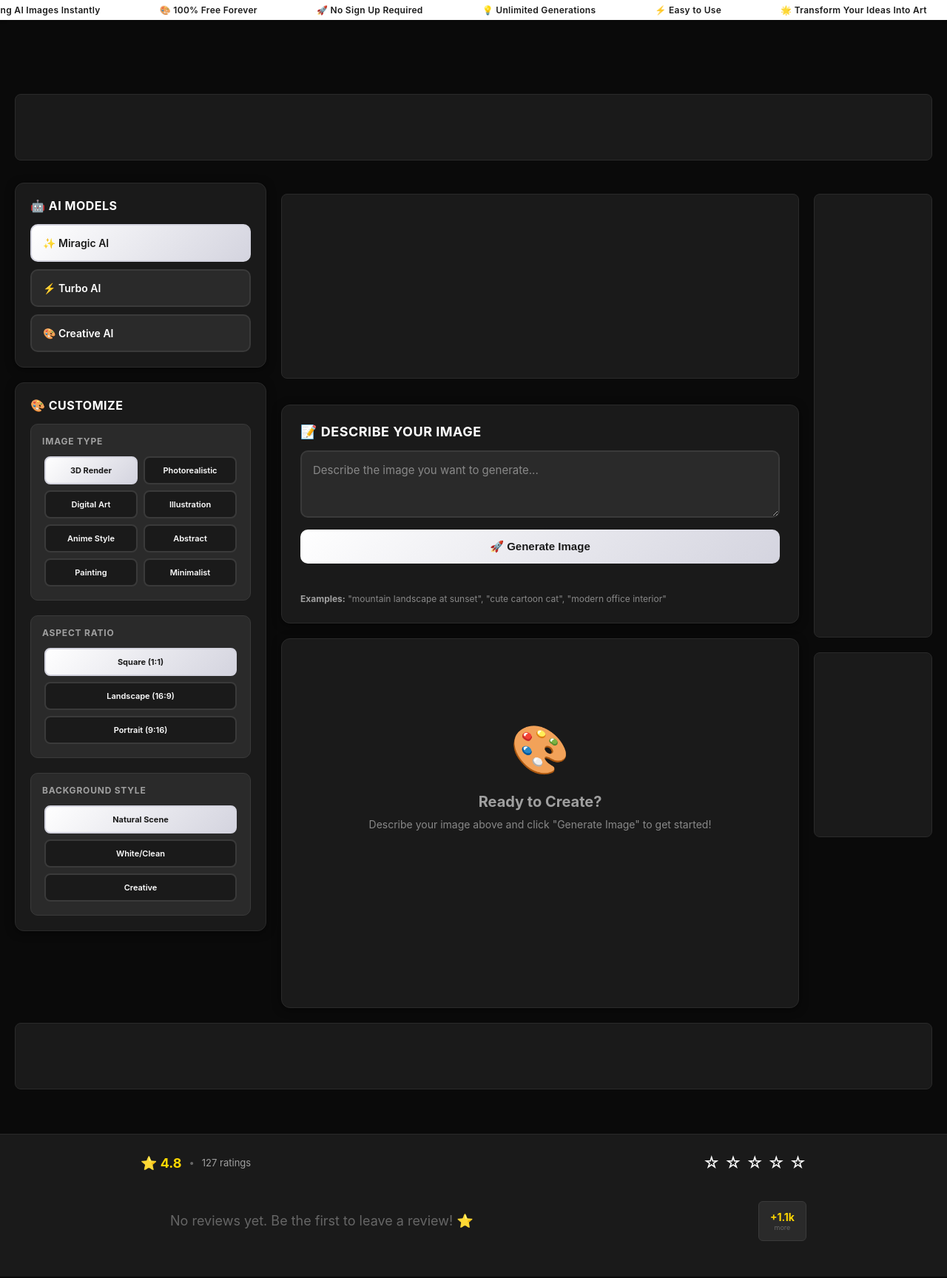
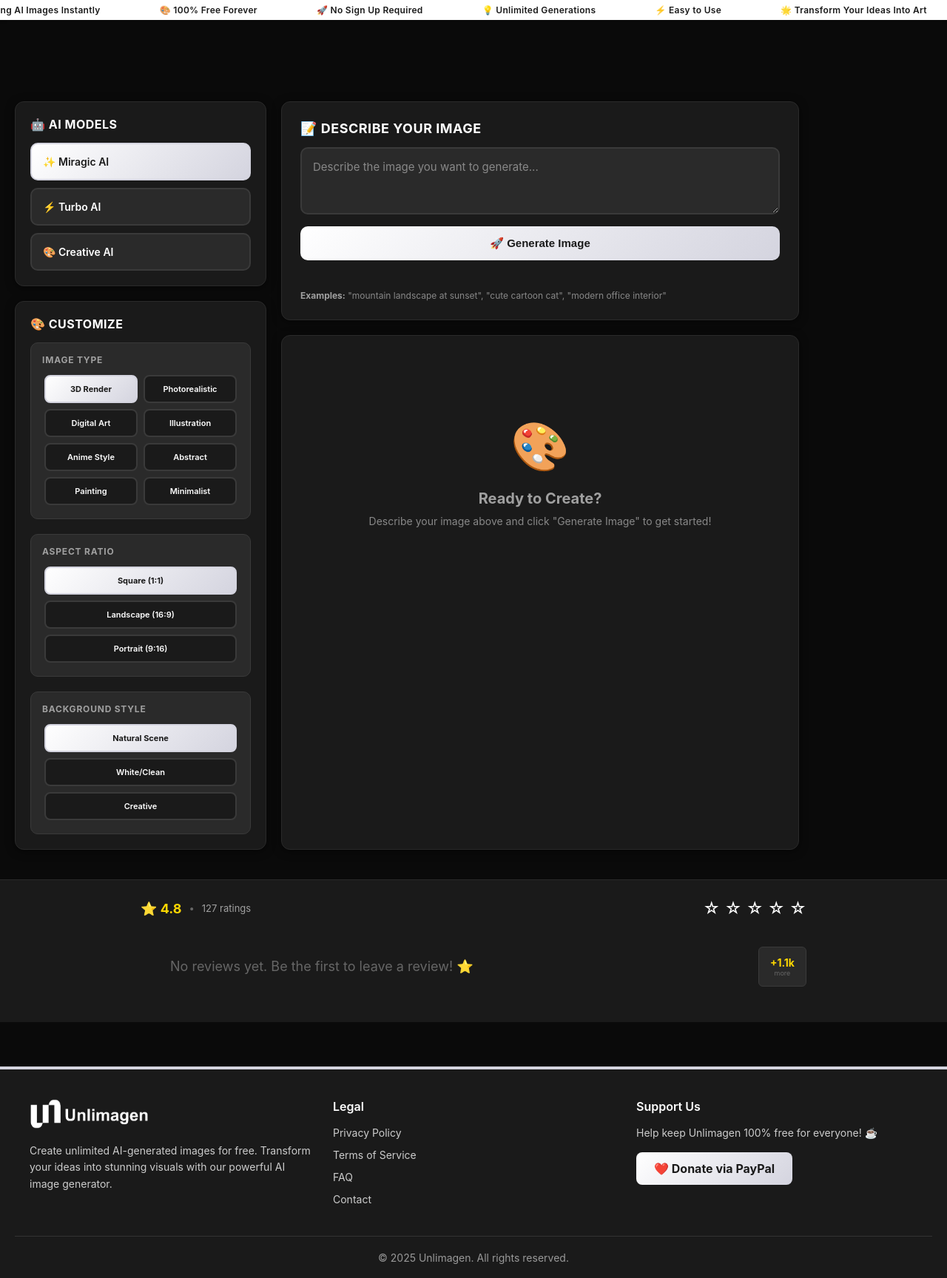
Before and after one commit to Yashe777/unlimagen, a Flask app: page / in a window 1280 px wide. Shown: the part 65-1793 px from the top of the page at 74% size. Run offline with Flask 3, Linux system fonts and the light colour scheme; some libraries are stand-ins or nearby versions.

Commit message:
Remove Ezoic ad placeholders - preparing for AdSense

```diff
--- a/Documents/workflower/ai-image-generator-deploy/templates/index_modern.html
+++ b/Documents/workflower/ai-image-generator-deploy/templates/index_modern.html
@@ -89,36 +89,6 @@
             .main-area {
                 display: contents;
             }
-        }
-
-        /* Ezoic Ad Placeholder Styles */
-        .ezoic-ad {
-            background: #1a1a1a;
-            border: 1px solid #2a2a2a;
-            border-radius: 8px;
-            padding: 10px;
-            margin: 15px 0;
-            min-height: 250px;
-            display: flex;
-            align-items: center;
-            justify-content: center;
-            color: #666;
-            font-size: 12px;
-            text-align: center;
-        }
-
-        .ezoic-ad.horizontal {
-            min-height: 90px;
-            margin: 20px 0;
-        }
-
-        .ezoic-ad.sidebar {
-            min-height: 600px;
-            margin-bottom: 20px;
-        }
-
-        .ezoic-ad.square {
-            min-height: 250px;
         }
 
         .input-card {
@@ -744,11 +714,6 @@
 
     <div class="container">
 
-        <!-- Ezoic Ad Placeholder 1 - Top Banner (728x90 or responsive) -->
-        <div id="ezoic-pub-ad-placeholder-101" class="ezoic-ad horizontal">
-            <!-- Ezoic ad will appear here after integration -->
-        </div>
-
         <div class="main-content">
             <!-- Left Sidebar -->
             <div class="sidebar">
@@ -854,12 +819,6 @@
 
             <!-- Main Content Area -->
             <div class="main-area">
-
-                <!-- Ezoic Ad Placeholder 2 - Above Content -->
-                <div id="ezoic-pub-ad-placeholder-102" class="ezoic-ad square">
-                    <!-- Ezoic ad will appear here after integration -->
-                </div>
-
                 <!-- Input Card (Smaller) -->
                 <div class="input-card">
                     <div class="input-card-title">📝 Describe Your Image</div>
@@ -906,25 +865,9 @@
 
             <!-- Right Ad Sidebar -->
             <div class="ad-sidebar">
-
-                <!-- Ezoic Ad Placeholder 3 - Right Sidebar Top (160x600 or 300x600) -->
-                <div id="ezoic-pub-ad-placeholder-103" class="ezoic-ad sidebar">
-                    <!-- Ezoic ad will appear here after integration -->
-                </div>
-
-                <!-- Ezoic Ad Placeholder 4 - Right Sidebar Bottom (300x250) -->
-                <div id="ezoic-pub-ad-placeholder-104" class="ezoic-ad square">
-                    <!-- Ezoic ad will appear here after integration -->
-                </div>
-
+                <!-- Ad space reserved for future monetization -->
             </div>
         </div>
-
-        <!-- Ezoic Ad Placeholder 5 - Bottom Content (728x90 or responsive) -->
-        <div id="ezoic-pub-ad-placeholder-105" class="ezoic-ad horizontal">
-            <!-- Ezoic ad will appear here after integration -->
-        </div>
-
     </div>
 
     <!-- Rating Section - Super Compact -->
```
